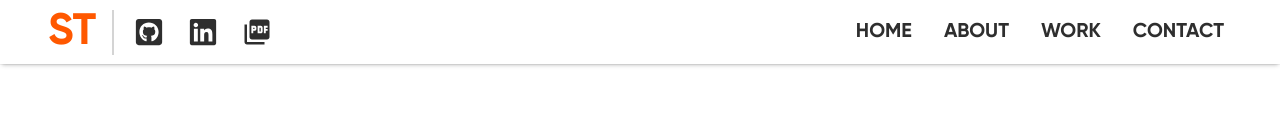
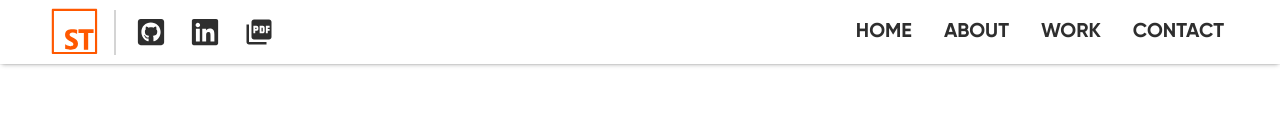
Before and after one commit to Tuaev/Portfolio, a React (Create React App) app: page / in a window 1280 px wide. Shown: the top 140 px of the page. Built offline with nearby package versions, Linux system fonts and the light colour scheme.

Commit message:
Add logo

```diff
--- a/src/layout/MainLayout/TopNavBar.js
+++ b/src/layout/MainLayout/TopNavBar.js
@@ -32,7 +32,7 @@ const useStyles = makeStyles((theme) => ({
     alignItems: 'center',
   },
   logo: {
-    marginRight: theme.spacing(2),
+    marginRight: theme.spacing(1.5),
     fontWeight: 'bold',
   },
   link: {
@@ -83,7 +83,11 @@ function TopNavBar() {
             href="#home"
             style={{ fontSize: '44px' }}
           >
-            ST
+            <img
+              alt="logo"
+              src="/static/logo.svg"
+              style={{ height: '54px', marginTop: '14px' }}
+            />
           </Link>
           <Divider className={classes.divider} />
 
--- a/src/views/Main/Footer.js
+++ b/src/views/Main/Footer.js
@@ -1,4 +1,4 @@
-import { Box, Link, Typography } from '@material-ui/core';
+import { Box, Link } from '@material-ui/core';
 import React from 'react';
 import AnchorLink from 'react-anchor-link-smooth-scroll';
 
@@ -12,9 +12,7 @@ function Footer() {
         offset="185"
         href="#home"
       >
-        <Typography variant="h4" color="textSecondary" component="footer">
-          Soslan Tuaev
-        </Typography>
+        <img alt="logo" src="/static/logo.svg" style={{ height: '88px' }} />
       </Link>
     </Box>
   );
```
Also changed, not shown: public/static/logo.svg (added), 1 other file (tests, documents, lock files or other folders).
